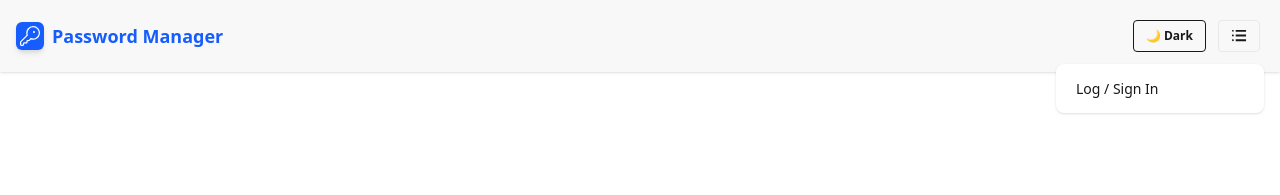
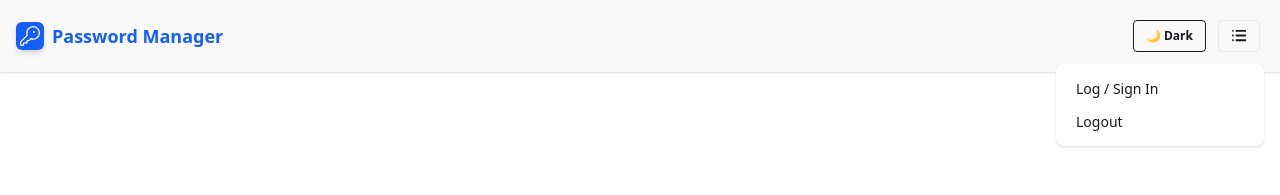
Before and after one commit to abbaxi786/PasswordManager, a Next.js app: page / in a window 1280 px wide. Both pictures are taken after a click on the heading 1239 px from the left and 36 px from the top of the page. Shown: the top 195 px of the page. Built offline with nearby package versions, Linux system fonts and the light colour scheme.

Commit message:
To fix the logout bugs in the code.

```diff
--- a/app/api/user/logout/route.js
+++ b/app/api/user/logout/route.js
@@ -4,7 +4,7 @@ export async function GET() {
   const response = NextResponse.json({ success: true, message: "Logged out" });
 
   // clear cookie
-  response.cookies.set("token", "", {
+  response.cookies.set("authToken", "", {
     httpOnly: true,
     expires: new Date(0),
   });
--- /dev/null
+++ b/app/components/logout.jsx
@@ -0,0 +1,34 @@
+"use client";
+
+import { useRouter } from "next/navigation";
+
+export default function LogoutButton() {
+  const router = useRouter();
+
+  const handleLogout = async () => {
+    try {
+      const res = await fetch("/api/user/logout", {
+        method: "GET",
+        credentials: "include",
+      });
+
+      const data = await res.json();
+
+      if (data.success) {
+        // Redirect after logout
+        router.push("/signin"); // change to your login page route
+      }
+    } catch (error) {
+      console.error("Logout failed:", error);
+    }
+  };
+
+  return (
+    <button
+      onClick={handleLogout}
+      className="btn btn-error text-white"
+    >
+      Logout
+    </button>
+  );
+}
--- a/app/components/nav.jsx
+++ b/app/components/nav.jsx
@@ -3,14 +3,32 @@ import { useEffect, useState } from "react";
 import Link from "next/link";
 import { GoKey } from "react-icons/go";
 import { TfiMenuAlt } from "react-icons/tfi";
+import { useRouter } from "next/navigation";
 
 function Nav() {
   const [theme, setTheme] = useState("light");
+  const router = useRouter();
 
   // Apply theme to <html> tag
   useEffect(() => {
     document.querySelector("html").setAttribute("data-theme", theme);
   }, [theme]);
+
+  // Logout handler
+  const handleLogout = async () => {
+    try {
+      const res = await fetch("/api/user/logout", {
+        method: "GET",
+        credentials: "include",
+      });
+      const data = await res.json();
+      if (data.success) {
+        router.push("/pages/signInUp"); // redirect to login page
+      }
+    } catch (error) {
+      console.error("Logout failed:", error);
+    }
+  };
 
   return (
     <nav className="flex items-center justify-between p-4 bg-base-200 shadow">
@@ -45,6 +63,11 @@ function Nav() {
             <li>
               <Link href="/pages/signInUp">Log / Sign In</Link>
             </li>
+            <li>
+              <button className="w-full text-left" onClick={handleLogout}>
+                Logout
+              </button>
+            </li>
           </ul>
         </details>
       </div>
```
